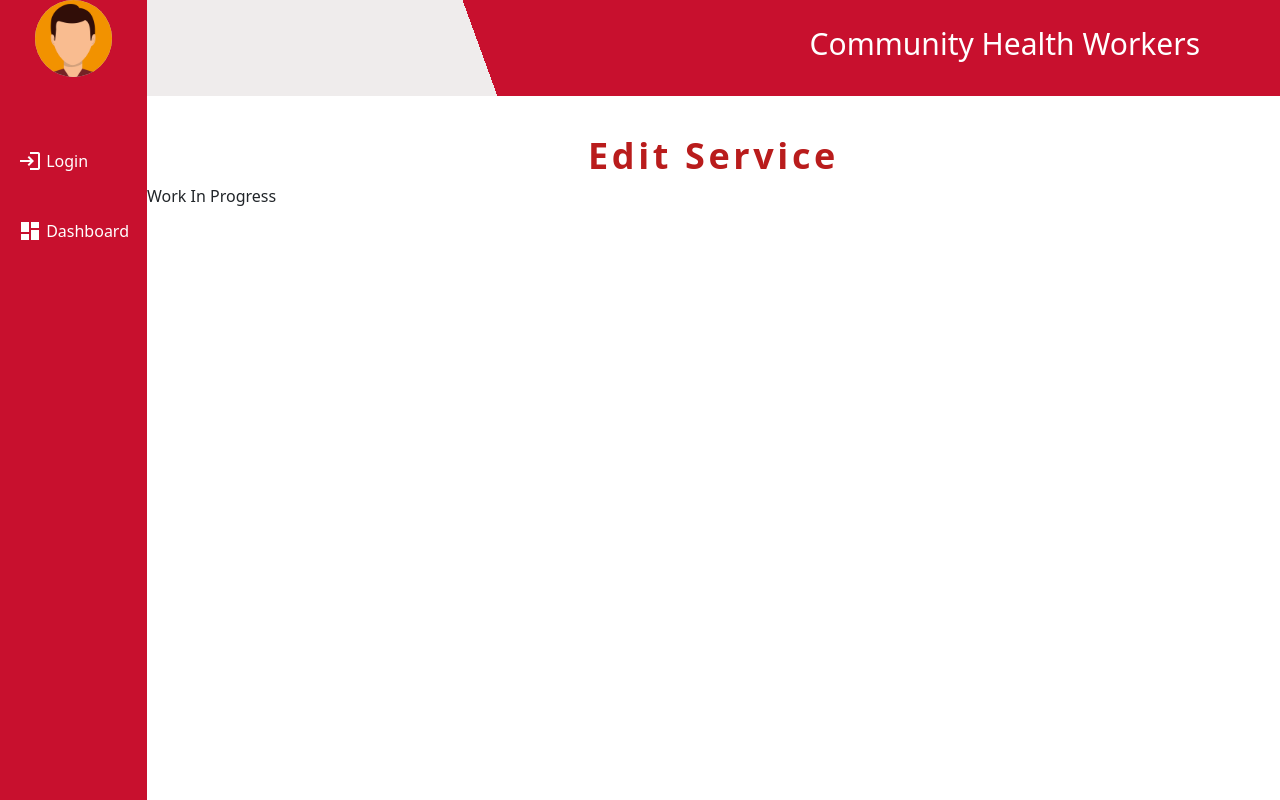
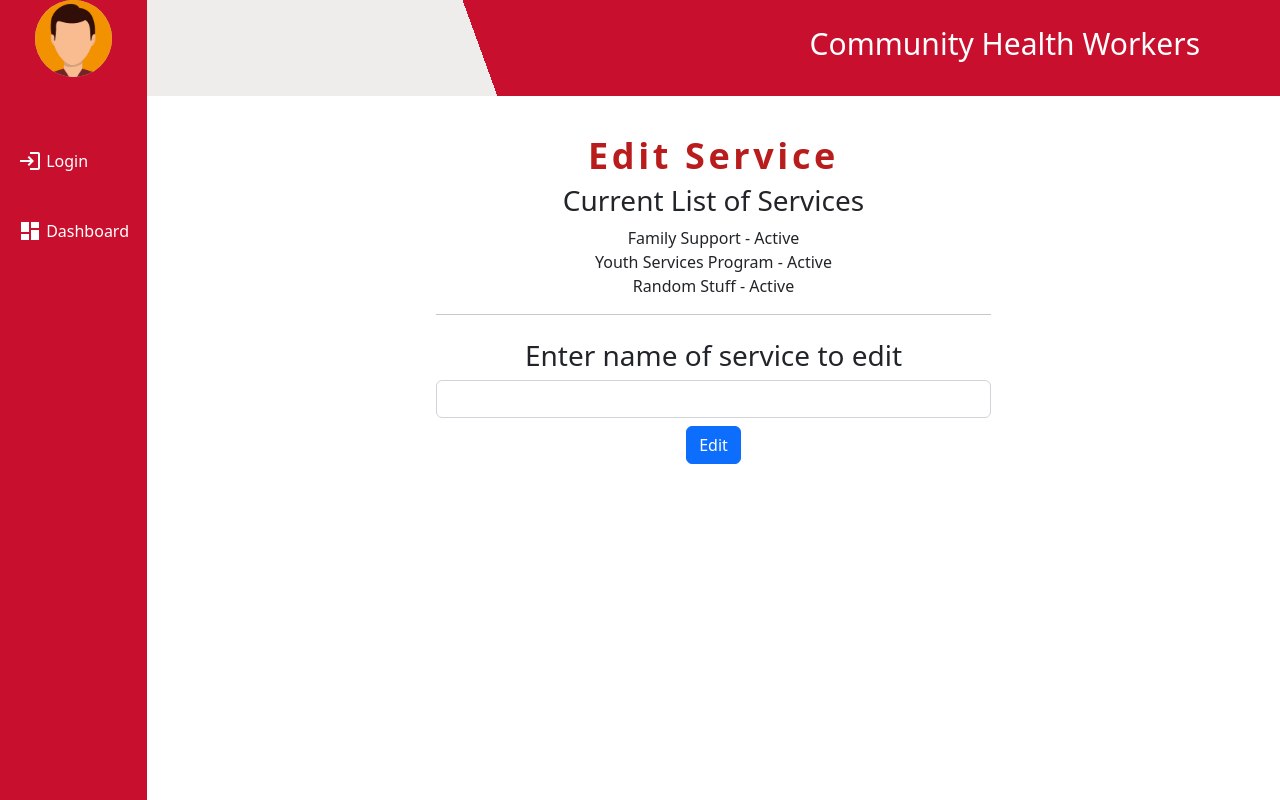
Before and after one commit to CIS-Spring-2023/project-cis_4339_project_20, a Vue app in the folder frontend/: page /editservices in a window 1280 px wide. Built offline with nearby package versions, Linux system fonts and the light colour scheme; no server answers.

Commit message:
Added functionality to 'Edit Services'

```diff
--- a/frontend/src/components/addServices.vue
+++ b/frontend/src/components/addServices.vue
@@ -47,6 +47,3 @@ export default {
     </div>
   </div>
 </template>
-
-<style>
-</style>
--- a/frontend/src/components/editServices.vue
+++ b/frontend/src/components/editServices.vue
@@ -1,22 +1,56 @@
+<script>
+import { ref } from 'vue'
+import { useServiceList } from "../store/editServices.js";
+
+export default {
+  setup() {
+    const newService = ref("");
+    const list = useServiceList();
+    const editServiceName = ref(""); // define editServiceName here
+
+    function editService(name) {
+      const service = list.services.find(service => service.name === name && service.active);
+      if (service) {
+        const newName = prompt('Enter a new service name:', service.name);
+        if (newName && newName.length > 0) {
+          service.name = newName;
+        }
+  } else {
+    alert(`Service '${name}' not found or not active`);
+  }
+}
+
+    return {
+      list,
+      newService,
+      editService,
+      editServiceName,
+    }
+  },
+}
+</script>
+
+<!-- Referenced from https://blog.deepgram.com/build-a-todo-list-with-pinia-and-vue-3/ -->
 <template>
+  <div class="row justify-content-center">
+    <div class="col-md-6">
       <h1
         class="font-bold text-4xl text-red-700 tracking-widest text-center mt-10"
       >
       Edit Service
       </h1>
-  <div>
-    {{ item }}
+    <h3 class="text-center"> Current List of Services </h3>
+      <div v-for="item in list.activeServices" class="text-center">
+        {{ item.name }} - Active
+      </div>
+    <hr class="solid">
+      <h3 class="text-center mt-4"> Enter name of service to edit</h3>
+      <form @submit.prevent="() => editService(editServiceName)">
+        <div class="form-group text-center">
+          <input type="text" class="mb-2 form-control text-center" v-model="editServiceName">
+          <button class="btn btn-primary btn-block">Edit</button>
+        </div>
+      </form>
+    </div>
   </div>
 </template>
-
-
-<script>
-export default {
-data() {
-  return {
-    item: "Work In Progress"
-
-}
-}
-}
-</script>
--- a/frontend/src/store/editServices.js
+++ b/frontend/src/store/editServices.js
@@ -0,0 +1,36 @@
+import { defineStore } from 'pinia'
+
+export const useServiceList = defineStore({
+    id: 'list',
+    state: () => ({
+        services: [
+            { name: 'Family Support', active: true, id: 0 },
+            { name: 'Adult Education', active: false, id: 1 },
+            { name: 'Youth Services Program', active: true, id: 2 },
+            { name: 'Early Childhood Education', active: false, id: 3 },
+            { name: 'Random Stuff', active: true, id: 4 },
+        ],
+        NextId: 10,
+    }),
+
+    actions: {
+        editServiceid(id, newName) {
+          const service = this.services[id];
+          if (service) {
+            service.name = newName;
+          }
+        },
+        editService(name, newName) {
+            const service = this.services.find((service) => service.name === name);
+            if (service) {
+              service.name = newName;
+            }
+          },
+        },
+
+      getters: {
+        activeServices() {
+          return this.services.filter(service => service.active);
+        },
+      },
+    });
```
